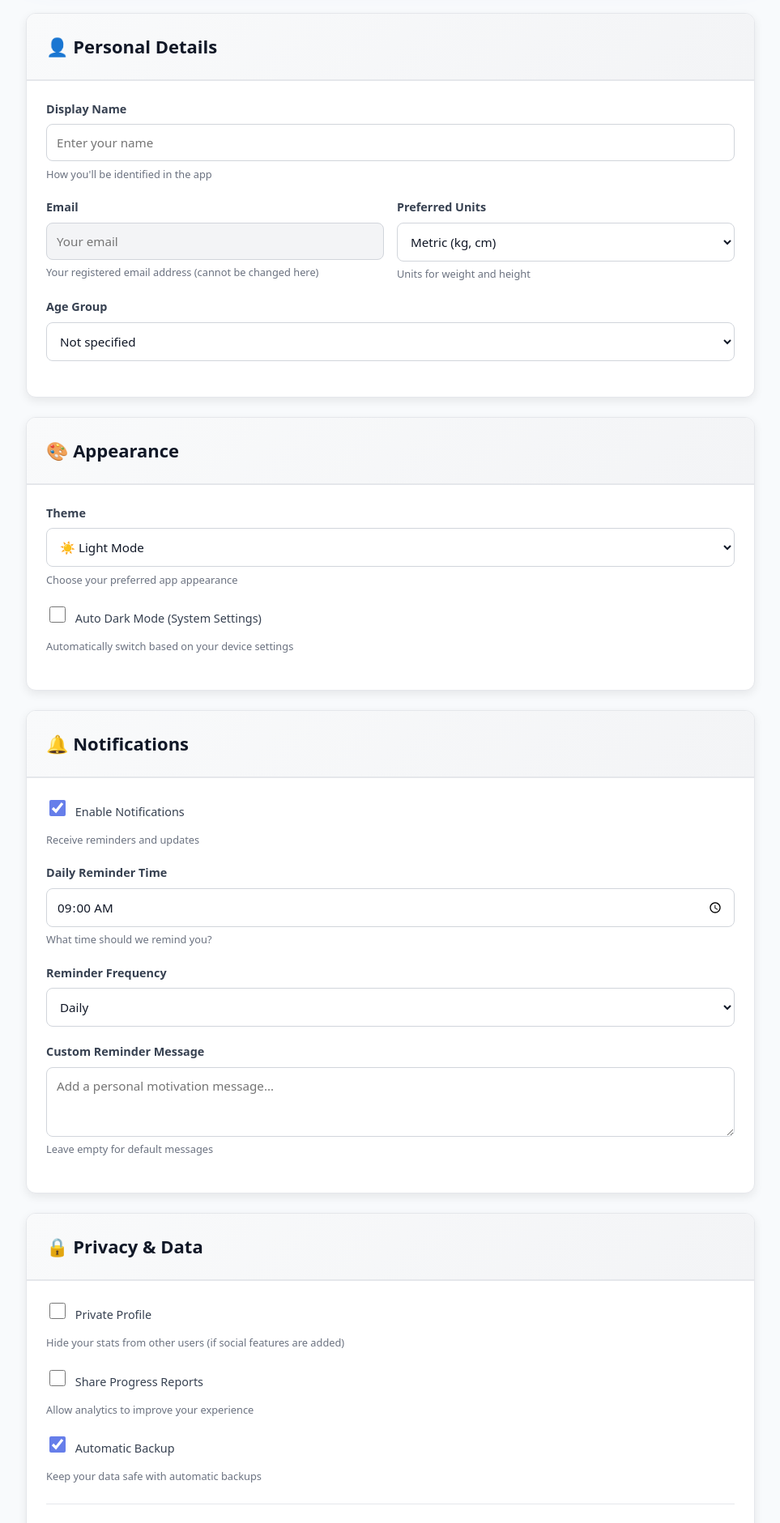
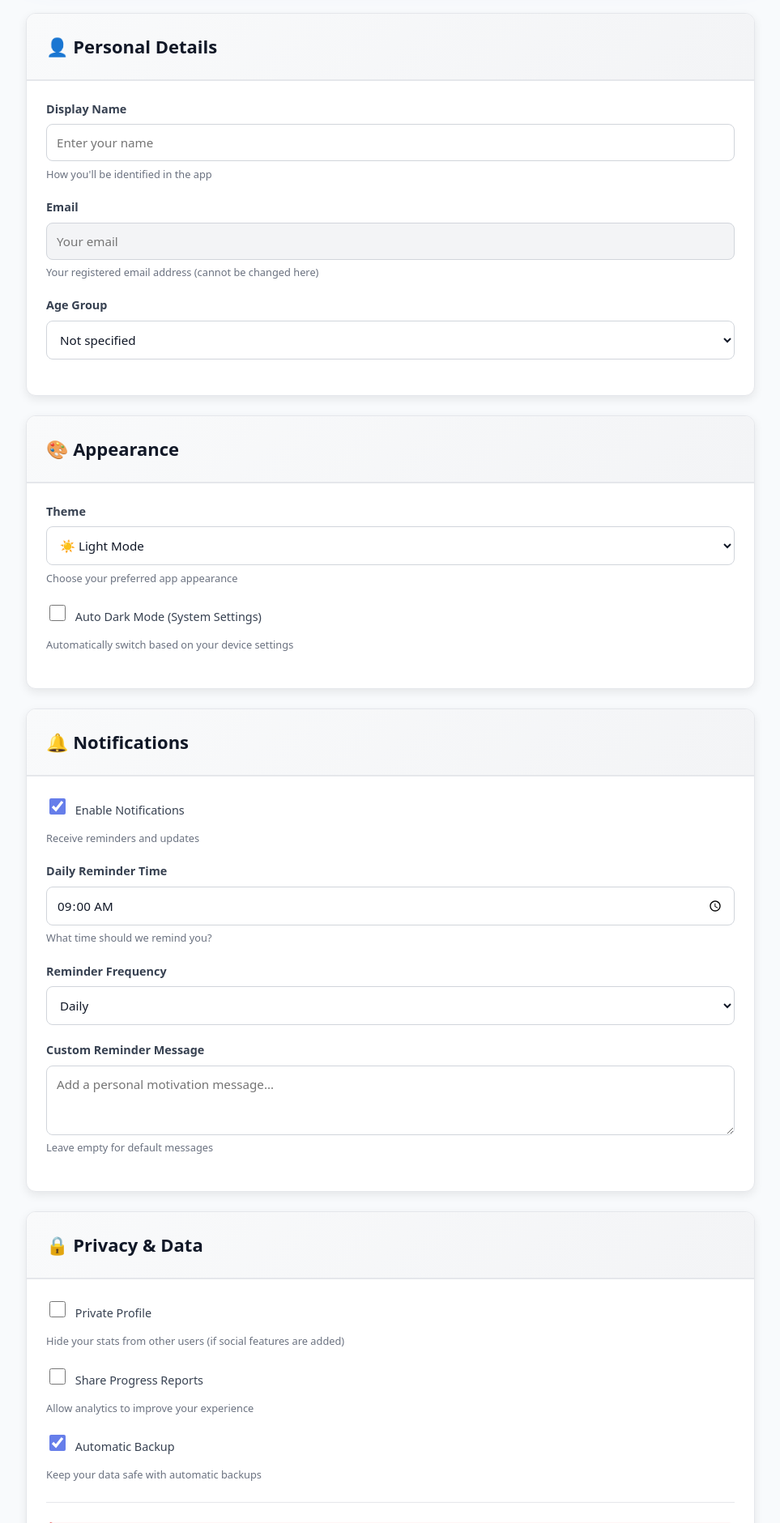
Before and after one commit to will-doney/WeightLossWebApp, a Flask app: page /settings in a window 1280 px wide. Shown: the part 385-2266 px from the top of the page at 81% size, without its empty margins (158-1121 px from the left). Run offline with Flask 3, Linux system fonts and the light colour scheme; some libraries are stand-ins or nearby versions.

Commit message:
updated the dashboard and the settings

```diff
--- a/templates/settings.html
+++ b/templates/settings.html
@@ -39,15 +39,6 @@
             <label for="email">Email</label>
             <input type="email" id="email" name="email" placeholder="Your email" disabled value="{{ session.email if session.email is defined else '' }}">
             <small class="hint">Your registered email address (cannot be changed here)</small>
-          </div>
-
-          <div class="form-group">
-            <label for="units">Preferred Units</label>
-            <select id="units" name="units">
-              <option value="metric">Metric (kg, cm)</option>
-              <option value="imperial">Imperial (lbs, inches)</option>
-            </select>
-            <small class="hint">Units for weight and height</small>
           </div>
         </div>
 
@@ -268,7 +259,6 @@
 
     // Personal details
     if (getEl('displayName')) getEl('displayName').value = get('displayName') || '';
-    if (getEl('units')) getEl('units').value = get('units') || 'metric';
     if (getEl('ageRange')) getEl('ageRange').value = get('ageRange') || '';
 
     // Appearance
@@ -294,7 +284,6 @@
     // Personal details
     const displayName = getEl('displayName')?.value.trim() || '';
     if (displayName) set('displayName', displayName);
-    if (getEl('units')) set('units', getEl('units').value);
     if (getEl('ageRange')) set('ageRange', getEl('ageRange').value);
 
     // Appearance
```
Also changed, not shown: routes/dashboard.py (+8 -5 lines).
